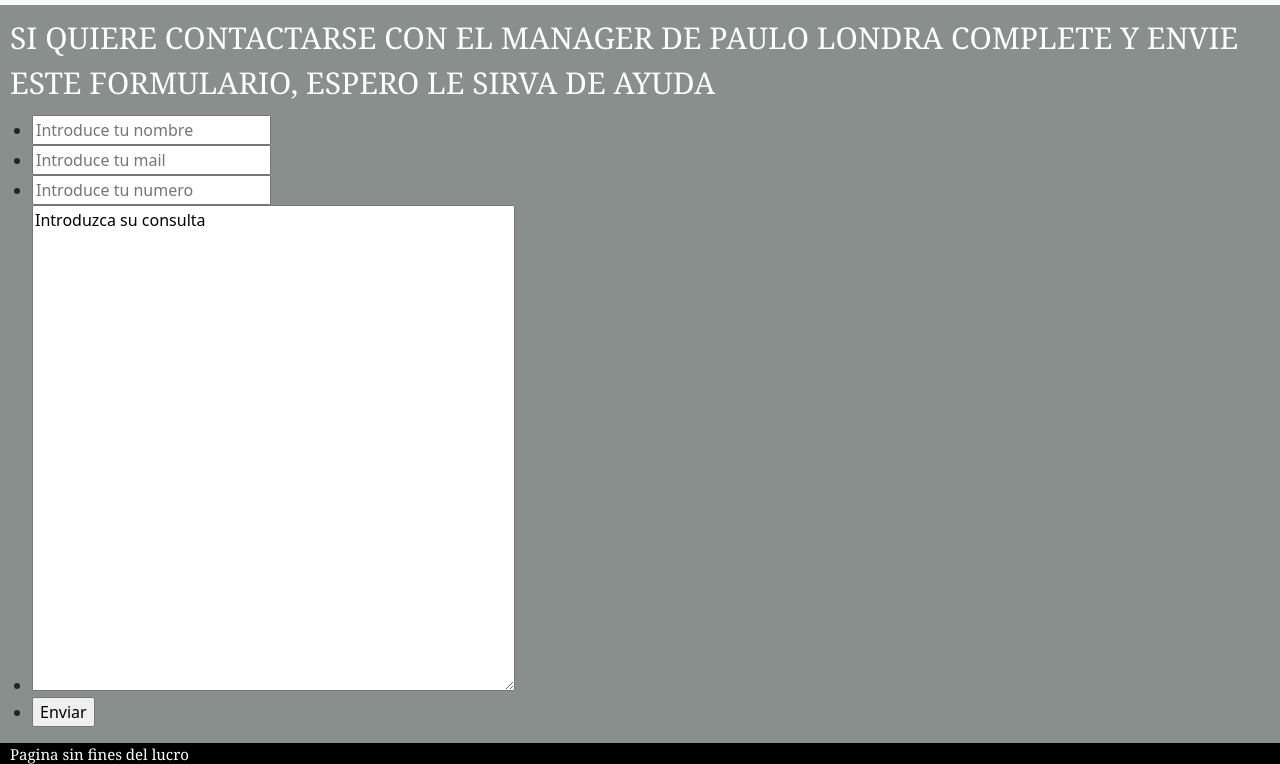
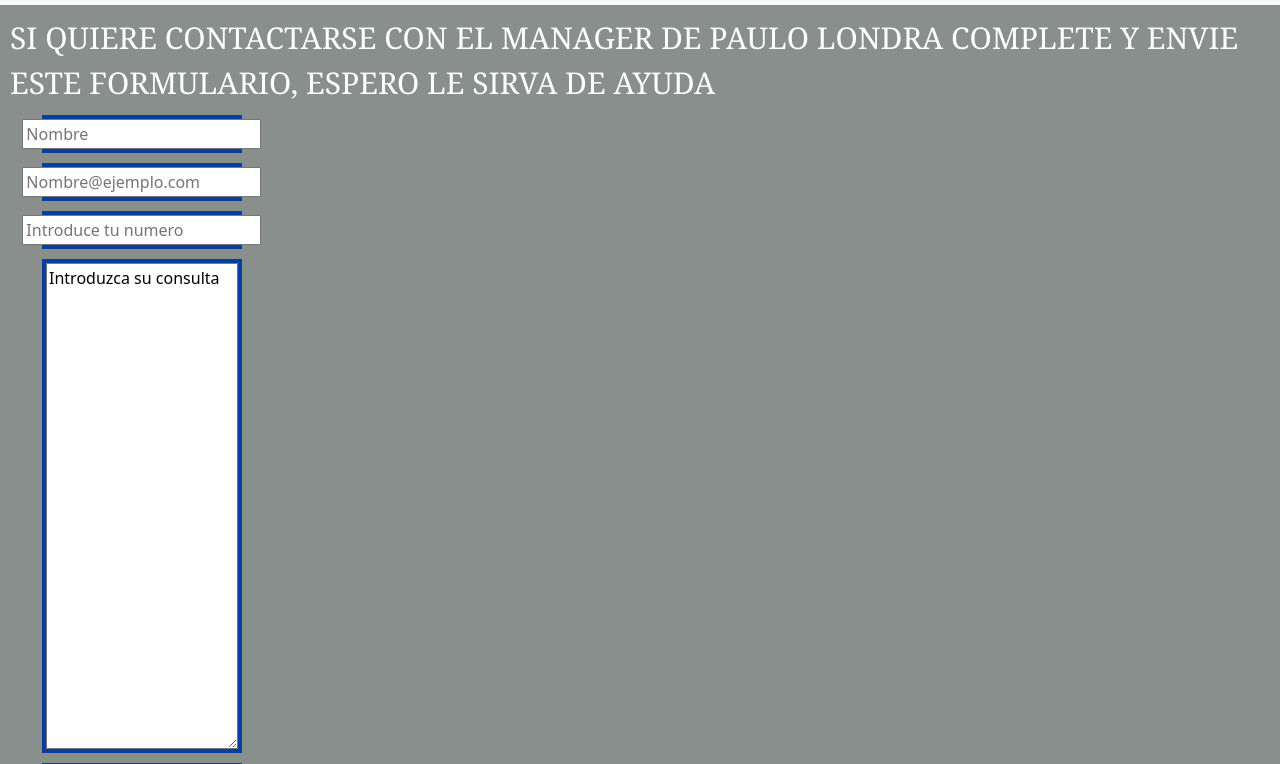
Before and after one commit to Mateorois/MateoCoderHouse, a plain HTML site: page a/contacto.html in a window 1280 px wide. Shown: the part 51-815 px from the top of the page. Drawn offline with nearby package versions, Linux system fonts and the light colour scheme.

Commit message:
formulario

```diff
--- a/a/contacto.html
+++ b/a/contacto.html
@@ -37,14 +37,19 @@
   <p>SI QUIERE CONTACTARSE CON EL MANAGER DE PAULO LONDRA COMPLETE Y ENVIE ESTE FORMULARIO, ESPERO LE SIRVA DE AYUDA</p>
 </main>
 
+
+ <div class="formulario">
+
   <form action=""></form>
   <ul>
-    <li><input type="text" placeholder="Introduce tu nombre" /></li>
-    <li><input type="email" placeholder="Introduce tu mail" /></li>
+    <li><input type="text" placeholder="Nombre" /></li>
+    <li><input type="email" placeholder="Nombre@ejemplo.com" /></li>
     <li><input type="number" placeholder="Introduce tu numero" /></li>
     <li><textarea cols="50" rows="20">Introduzca su consulta</textarea></li>
     <li><input type="submit" value="Enviar" /></li>
   </ul>
+
+ </div>
 
   <footer class="piedepagina">
     <div>
--- a/style.css
+++ b/style.css
@@ -109,3 +109,12 @@ h5 {
 
 }
 }
+
+
+.formulario li{
+    display: flex;
+    border: 4px solid  rgb(9, 62, 160);
+    width: 16%;
+    justify-content: center;
+
+}
```
